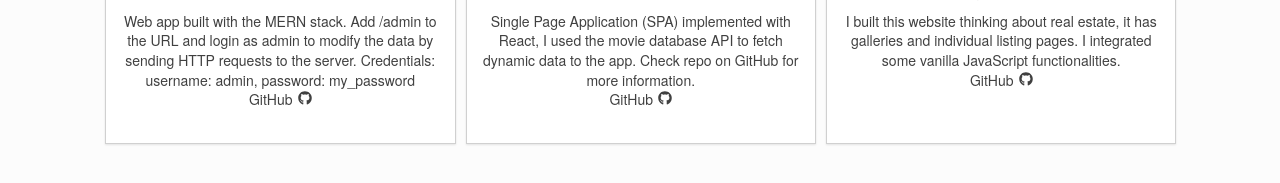
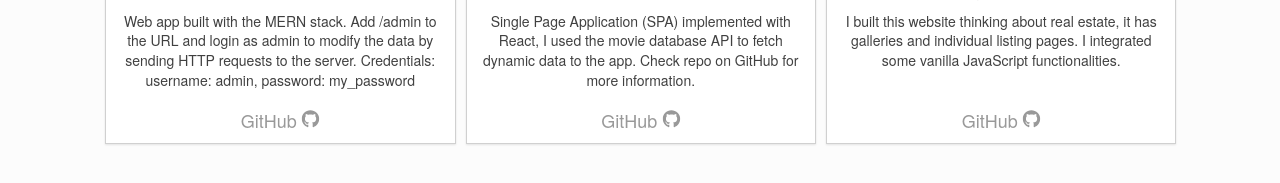
Before and after one commit to Gilbert1391/new-portfolio, a React (Create React App) app: page / in a window 1280 px wide. Shown: the part 2066-2249 px from the top of the page. Built offline with nearby package versions, Linux system fonts and the light colour scheme.

Commit message:
fixed card bug

```diff
--- a/src/components/projects/_projects.scss
+++ b/src/components/projects/_projects.scss
@@ -49,6 +49,20 @@
     text-decoration: underline;
   }
 
+  &__link-icon {
+    font-size: 1.8rem;
+    color: $color-grayed-out;
+    text-decoration: none;
+    position: absolute;
+    bottom: 1rem;
+    transform: translateX(-50%);
+    transition: 0.2s;
+  }
+
+  &__link-icon:hover {
+    color: $color-dark;
+  }
+
   &__icon {
     margin-left: 0.5rem;
   }
--- a/src/components/projects/projects.jsx
+++ b/src/components/projects/projects.jsx
@@ -39,7 +39,7 @@ const Projects = () => {
               </h3>
               <p>{e.description}</p>
               <a
-                className="card-description__link"
+                className="card-description__link-icon"
                 href={e.githubUrl}
                 target="_blank"
                 rel="noopener noreferrer"
```
